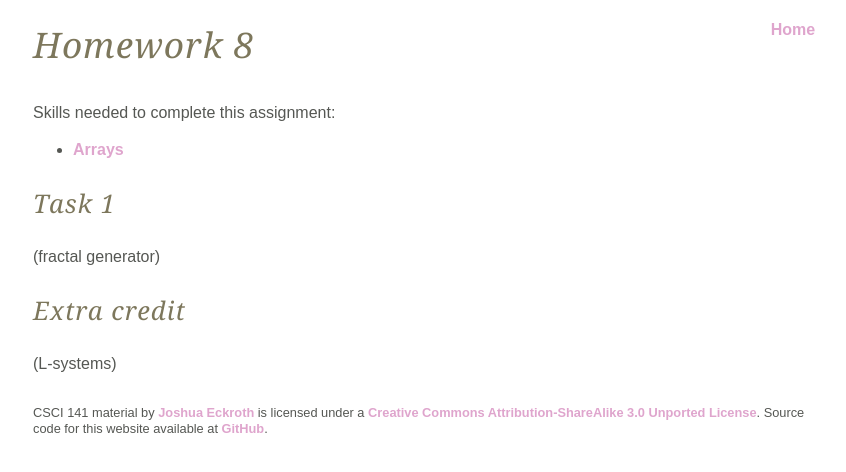
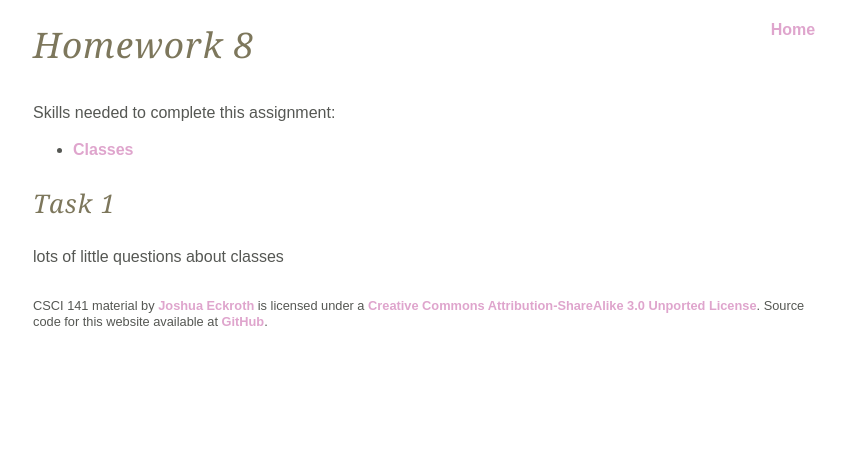
Before and after one commit to joshuaeckroth/csci141-website, a Jekyll site: the page built from homework/homework-8.markdown, in a window 1280 px wide. Shown: the top 472 px of the page, without its empty margins (207-1053 px from the left). Built offline with Jekyll 4.4.1, drawn with Linux system fonts in a browser that asks for light colours; Markdown is read by kramdown in place of the engine named in the settings.

Commit message:
Some updates to organization.

```diff
--- a/homework/homework-8.markdown
+++ b/homework/homework-8.markdown
@@ -5,12 +5,8 @@ layout: default
 
 Skills needed to complete this assignment:
 
-- [Arrays](/lecture/arrays.html)
+- [Classes](/lecture/classes.html)
 
 ## Task 1
 
-(fractal generator)
-
-## Extra credit
-
-(L-systems)
+lots of little questions about classes
--- a/homework/homework-9.markdown
+++ b/homework/homework-9.markdown
@@ -10,7 +10,7 @@ Test 2 covers:
 - [Conditionals](/lecture/conditionals.html)
 - [Loops](/lecture/loops.html)
 - [Functions](/lecture/functions.html)
-- [Recursion](/lecture/recursion.html)
 - [Arrays](/lecture/arrays.html)
+- [Classes](/lecture/classes.html)
 
 ## Test 2 review
```
Also changed, not shown: lecture/calendar.markdown (+7 -7 lines).
